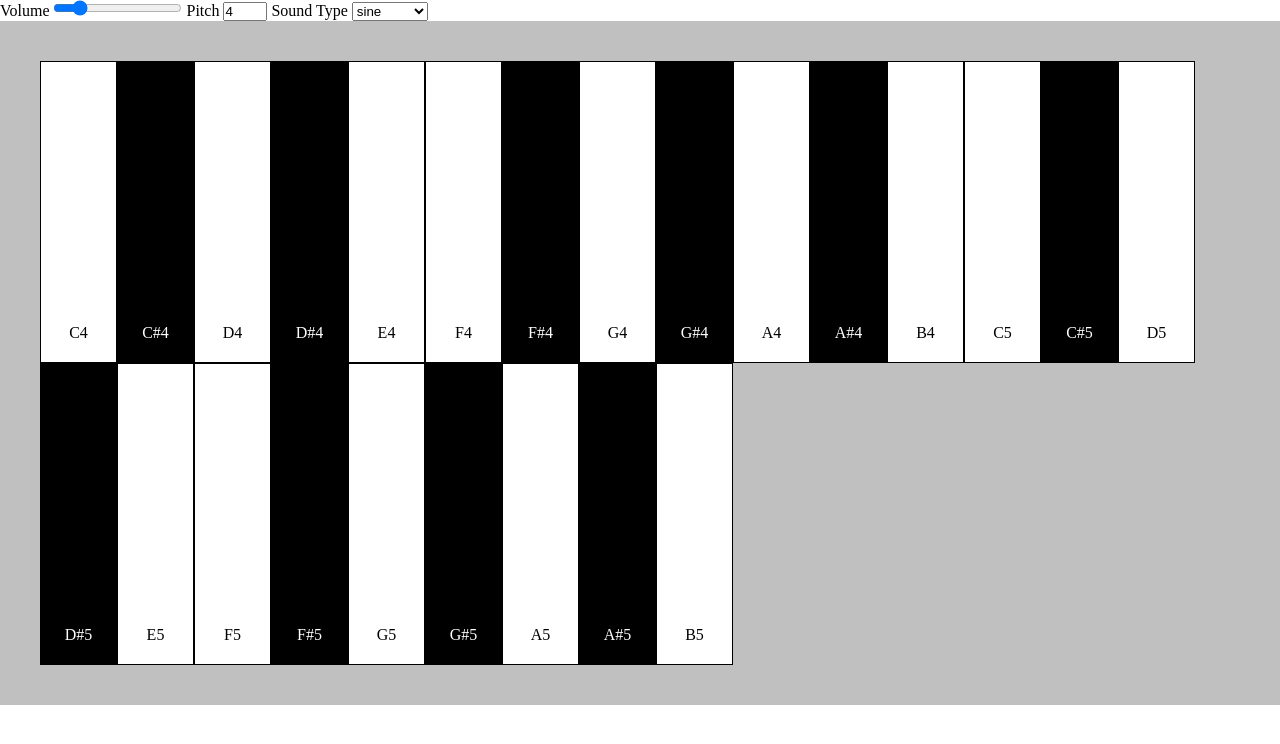
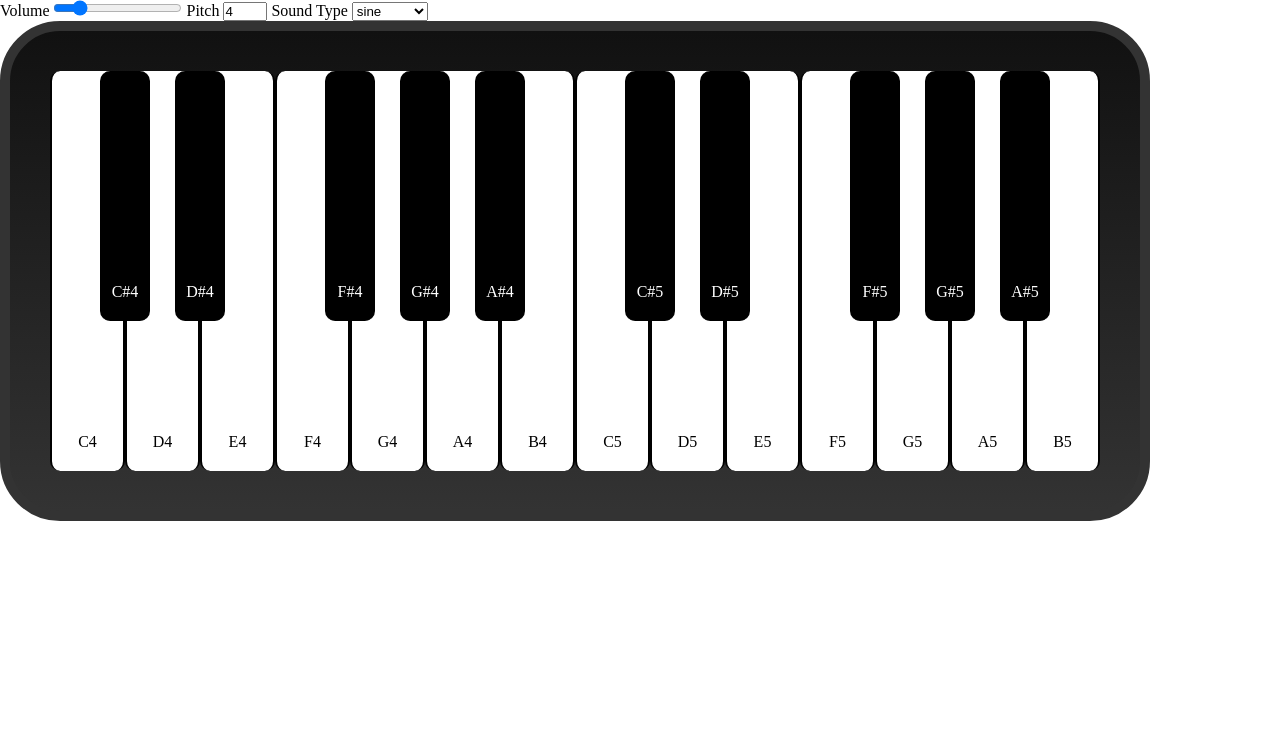
Before and after one commit to groman00/vue-keyboard, a Vue app: page index.html in a window 1280 px wide. Built offline with nearby package versions, Linux system fonts and the light colour scheme.

Commit message:
Added keyboard styles

```diff
--- a/index.html
+++ b/index.html
@@ -10,24 +10,32 @@
             * {
                 margin: 0;
                 padding: 0;
+                box-sizing: border-box;
             }
 
             .keyboard {
-                background-color: silver;
+                display: inline-block;
+                background-color: #111;
+                background-image: linear-gradient(0deg, #333, #111);
+                border: solid 10px #333;
+                border-radius: 60px;
                 padding: 40px;
                 overflow-y: auto;
             }
 
             .key {
                 position: relative;
-                width: 75px;
-                border: solid black 1px;
-                height: 300px;
+                border: solid black 2px;
+                border-top: none;
+                border-bottom: none;
                 float: left;
+                border-radius: 10px;
+                margin-left: -25px;
             }
 
+
             .key.active{
-                background-color: rgba(0, 150, 255, 0.25);
+                background-color: #28acbd;
             }
 
             .key > span {
@@ -38,19 +46,31 @@
             }
 
             .key-white {
+                width: 75px;
+                height: 400px;
                 background-color: white;
             }
+
+            .key-white
 
             .key-white > span {
                 color: black;
             }
 
             .key-black {
+                width: 50px;
+                height: 250px;
                 background-color: black;
+                z-index: 1;
             }
 
             .key-black > span {
                 color: white;
+            }
+
+            .key-C,
+            .key-F {
+                margin-left: 0;
             }
         </style>
     </head>
@@ -76,7 +96,7 @@
                 </label>
             </div>
             <div class="keyboard">
-                <key v-for="note in notes" :context="context" :note="note" :active-notes="activeNotes" :gain-node="gainNode" :wave-type="waveType" :key="note"/>
+                <key v-for="note in notes" :class="'key-' + note.slice(0, note.length - 1)" :context="context" :note="note" :active-notes="activeNotes" :gain-node="gainNode" :wave-type="waveType" :key="note"/>
             </div>
         </div>
         <script src="/dist/js/bundle.js"></script>
--- a/resources/assets/js/app.js
+++ b/resources/assets/js/app.js
@@ -63,7 +63,6 @@ const app = new Vue({
             const change = (toValue - fromValue)    ;
             let note;
             let octave;
-
             this.keyValues = this.keyValues.map(keyValue => {
                 note = keyValue[1];
                 octave = note.charAt(note.length - 1);
```
